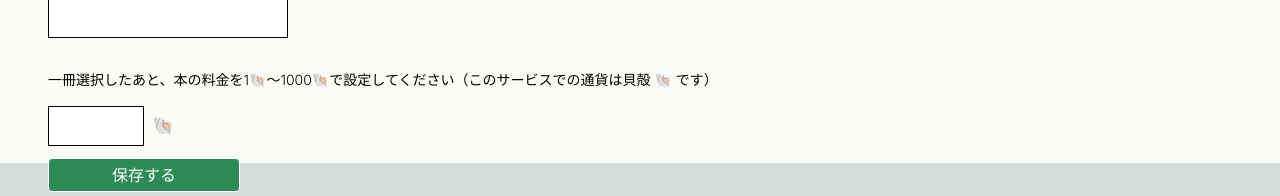
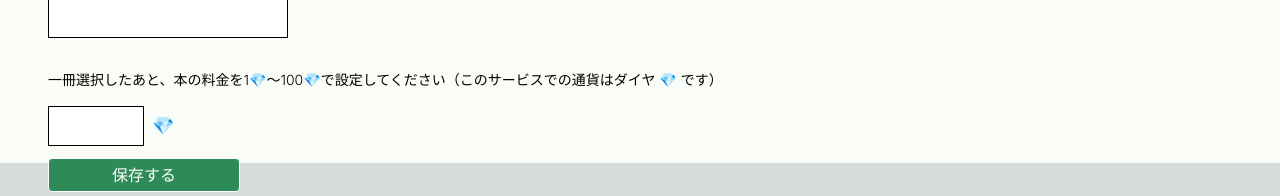
Before and after one commit to usk94/nextjs-rails, a Next.js app in the folder frontend/: page /upload in a window 1280 px wide. Shown: the part 637-833 px from the top of the page. Built offline with nearby package versions, Linux system fonts and the light colour scheme; no server answers.

Commit message:
fix wording

```diff
--- a/frontend/app/upload/page.tsx
+++ b/frontend/app/upload/page.tsx
@@ -131,8 +131,8 @@ const Page = () => {
         <div className="flex flex-col mt-6">
           <div className="flex flex-col">
             <p className="mt-2 text-sm font-light">
-              一冊選択したあと、本の料金を1🐚〜1000🐚で設定してください（このサービスでの通貨は貝殻
-              🐚 です）
+              一冊選択したあと、本の料金を1💎〜100💎で設定してください（このサービスでの通貨はダイヤ
+              💎 です）
             </p>
           </div>
           <div className="mt-4 flex">
@@ -142,7 +142,7 @@ const Page = () => {
               onChange={handleChangePriceInput}
               className="h-10 border border-gray-lighter p-2 font-light focus:outline-none w-24"
             />
-            <span className="ml-2 flex items-center justify-center text-lg">🐚</span>
+            <span className="ml-2 flex items-center justify-center text-lg">💎</span>
           </div>
         </div>
         <button
```
